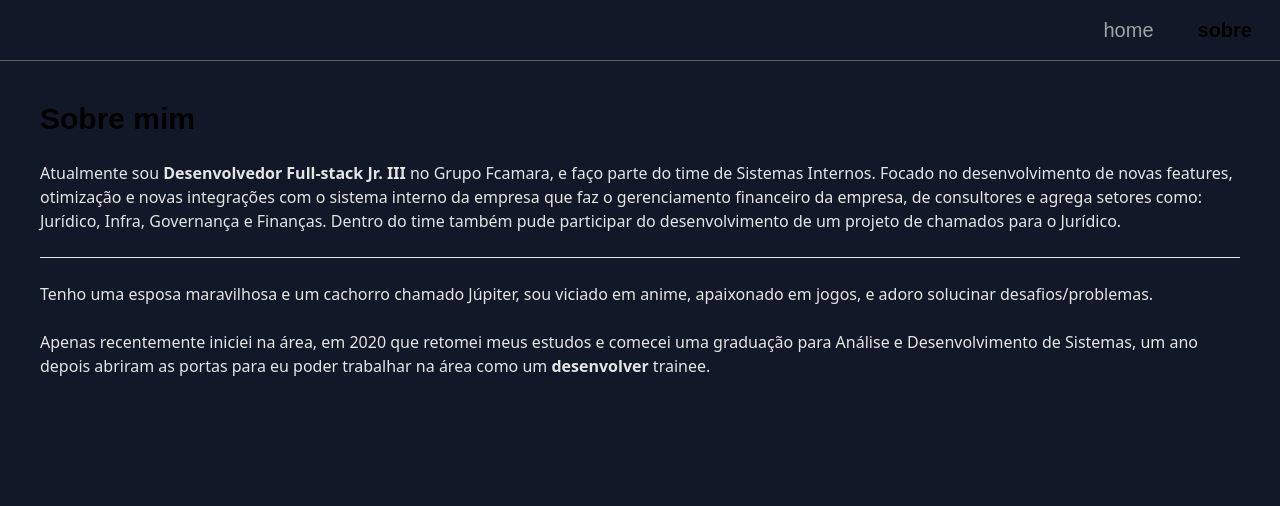
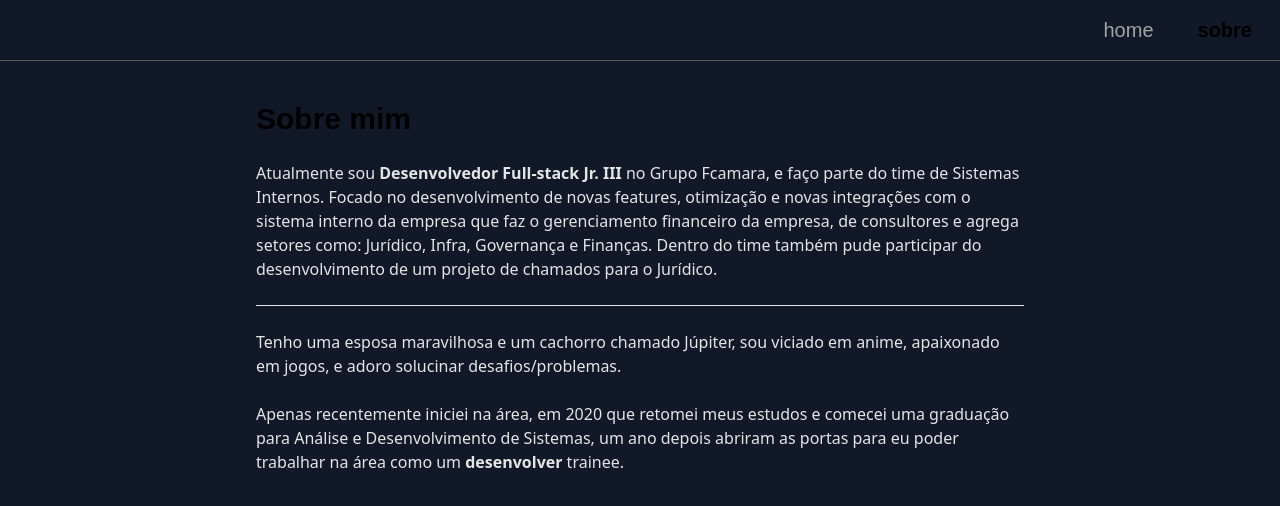
Before and after one commit to kevynfg/portfolio-v2, a Next.js app: page /about in a window 1280 px wide. Shown: the top 506 px of the page. Built offline with nearby package versions, Linux system fonts and the light colour scheme; a web font is replaced by a local one.

Commit message:
fix pages width

```diff
--- a/app/about/page.tsx
+++ b/app/about/page.tsx
@@ -7,7 +7,7 @@ export const metadata: Metadata = {
 
 export default function About() {
     return (
-        <section className="m-w-[600px] mx-10">
+        <section className="max-w-[600px] lg:max-w-3xl mx-10">
             <h1 className="font-bold text-3xl font-serif">
                     Sobre mim
             </h1>
--- a/app/page.tsx
+++ b/app/page.tsx
@@ -7,7 +7,7 @@ import * as Icon from 'phosphor-react';
 
 export default function Home() {
   return (
-    <section className="m-w-[600px] mx-10">
+    <section className="max-w-[600px] lg:max-w-3xl mx-10">
       <motion.h1
         className="text-3xl font-serif font-bold mb-7"
         initial={{y: 0, opacity: 0}}
```
